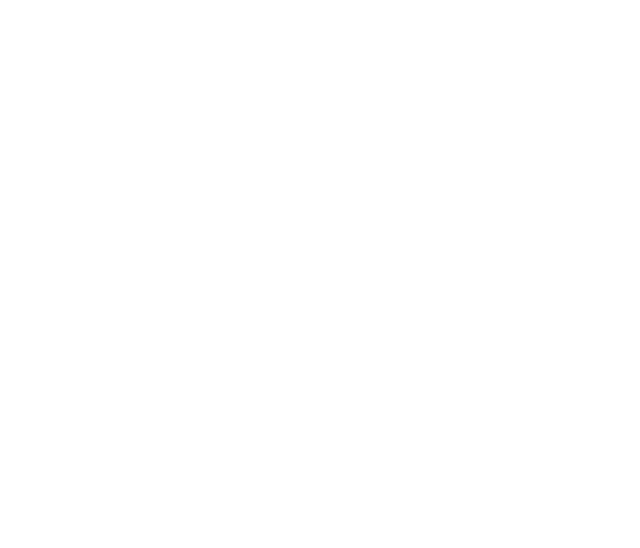
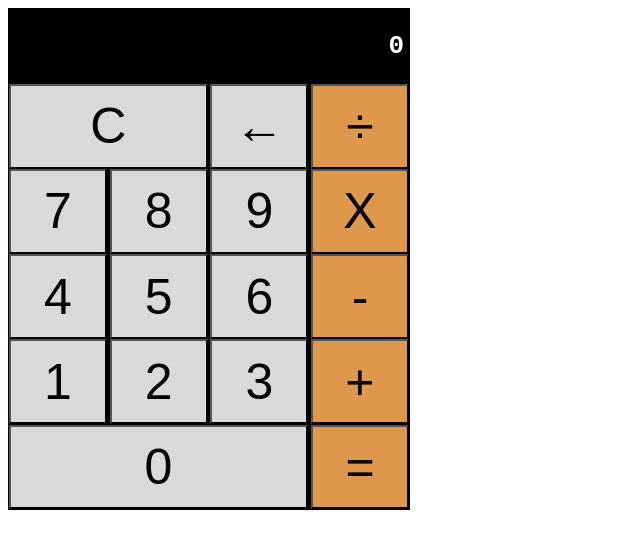
Before and after one commit to Mason-Austin/LAB-calculator, a plain HTML site: page index.html in a window 1280 px wide. Shown: the whole page, without its empty margins (0-640 px from the left). Drawn offline with Linux system fonts and the light colour scheme.

Commit message:
created the calculator

```diff
--- a/index.html
+++ b/index.html
@@ -8,7 +8,34 @@
     <link rel="stylesheet" href="main.css">
   </head>
   <body>
+    <div class="calculator">
+      <div class="result">
+        <h1>0</h1>
+      </div>
 
+      <div class="btn">
+        <button id="clear">C</button>
+        <button>&larr;</button>
+        <button class="operators">&#247;</button>
+        <button>7</button>
+        <button>8</button>
+        <button>9</button>
+        <button class="operators">X</button>
+        <button>4</button>
+        <button>5</button>
+        <button>6</button>
+        <button class="operators">-</button>
+        <button>1</button>
+        <button>2</button>
+        <button>3</button>
+        <button class="operators">+</button>
+        <button id="zero">0</button>
+        <button class="operators">=</button>
+      </div>
+
+
+
+    </div>
 
     <script src="main.js"></script>
   </body>
--- a/main.css
+++ b/main.css
@@ -0,0 +1,64 @@
+.calculator{
+  border: black solid 1px;
+  width: 400px;
+  height: 500px;
+  background-color: black;
+
+
+
+
+}
+
+.result{
+  font-family: monospace;
+  text-align: right;
+  border: black solid 5px;
+  color: white;
+
+
+
+}
+
+.btn {
+  width: 400px;
+  display: flex;
+  flex-wrap: wrap;
+  justify-content: space-between;
+  height: 426px;
+
+}
+
+button:hover{
+  background-color:#ebebeb ;
+}
+
+button:active{
+  background-color:#bbbcbe ;
+}
+
+button{
+  background-color: #d8d9db;
+  width: 24.5%;
+  margin-bottom: .1%;
+  font-size: 50px;
+}
+
+#clear{
+  width: 49.7%;
+}
+
+#zero{
+  width: 74.7%;
+}
+
+.operators:hover{
+  background-color: #dfb07e;
+}
+
+.operators:active{
+  background-color: #dd8d37;
+}
+
+.operators{
+  background-color: #df974c;
+}
```
